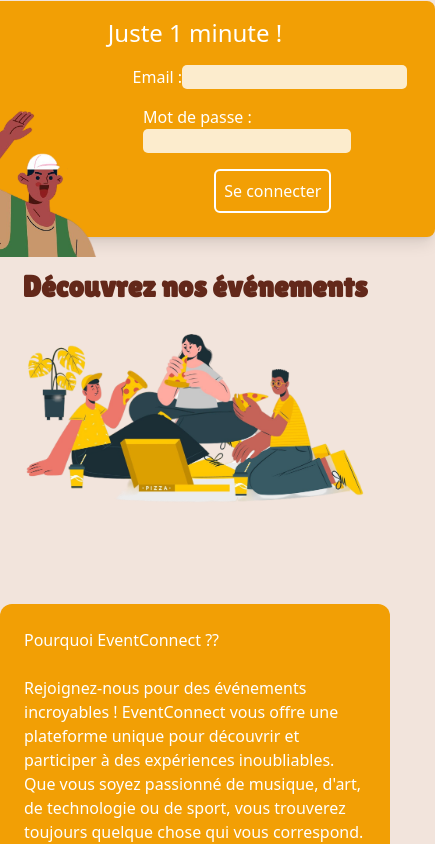
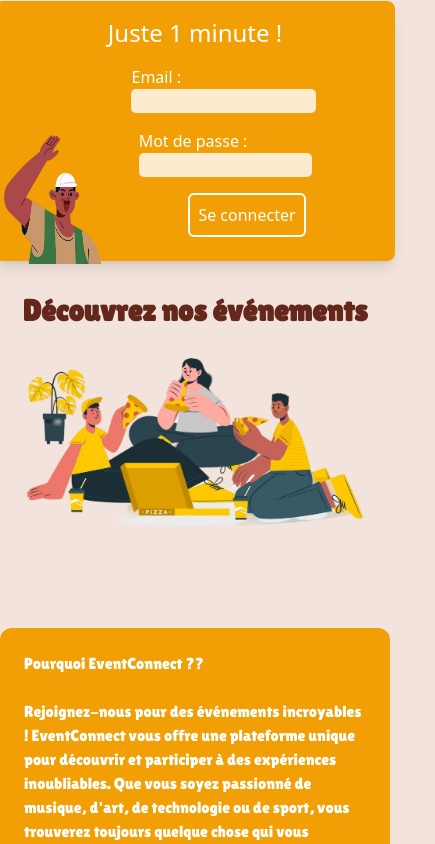
Before and after one commit to lucasdech/EventConnect-Front, an Angular app: page / in a window 390 px wide. Both pictures are taken after a click on the button "Se Connecter". Shown: the part 759-1603 px from the top of the page, 435 px wide, since content can reach past the window. Built offline with nearby package versions, Linux system fonts and the light colour scheme.

Commit message:
responsive home page and login form, test on phone now

```diff
--- a/src/app/components/login-form/login-form.component.css
+++ b/src/app/components/login-form/login-form.component.css
@@ -1,7 +1,7 @@
 #login {
     position: relative;
     width: 30em;
-    height: auto; /* Hauteur automatique */
+    height: auto;
     color: white;
     background-color: #F29F05;
     flex-direction: column;
@@ -41,3 +41,17 @@
     color: white;
     cursor: pointer;
 }
+
+@media screen and (max-width: 768px) {
+    #login img {
+        height: 150px;
+        position: relative;
+        bottom: -25%;
+        left: -5%;
+    }
+
+    #login {
+        width: 25em;
+    }
+
+}
--- a/src/app/components/login-form/login-form.component.html
+++ b/src/app/components/login-form/login-form.component.html
@@ -1,14 +1,14 @@
 <div id="login" class="rounded-lg shadow-lg flex flex-col items-center">
     <p class="text-white text-2xl my-4">Juste 1 minute !</p>
-    <div id="login_content">
-        <div>
+    <div id="login_content" class="flex flex-col">
+        <div class="w-full md:w-auto max-w-md">
             <form id="login_form" class="flex flex-col w-full mb-6" [formGroup]="loginForm" (ngSubmit)="login()">
-                <div>
+                <div class="flex flex-col">
                     <label for="email" class="text-white">Email :</label>
                     <input type="text" id="email" formControlName="email" name="email" required class="mb-4 rounded-md text-black">
                 </div>
 
-                <div class="password_input">
+                <div class="password_input flex flex-col">
                     <label for="password" class="text-white">Mot de passe :</label>
                     <input type="password" id="password" formControlName="password" name="password" required class="mb-4 rounded-md text-black">
                 </div>
@@ -18,8 +18,8 @@
                 </div>
             </form>
         </div>
-        <div>
-            <img src="assets/images/Forms/personnes-main-agitant.png" alt="Image">
+        <div class="md:flex-1">
+            <img src="assets/images/Forms/personnes-main-agitant.png" alt="Image" class="md:h-42 md:w-auto">
         </div>
     </div>
 </div>
--- a/src/app/pages/home/home.component.html
+++ b/src/app/pages/home/home.component.html
@@ -4,7 +4,7 @@
       <span class="block text-color">EVENT</span>
       <span class="block text-color">CONNECT</span>
     </h1>
-    <div class="flex flex-row justify-start space-x-4">
+    <div class="flex flex-row justify-start space-x-4 font-lilita">
       <button id="registerBtn" class="text-white no-underline btn btn-inscription">S'inscrire</button>
       <button id="loginBtn" class="text-white no-underline btn btn-connexion">Se Connecter</button>
     </div>
@@ -19,10 +19,10 @@
     <app-register-form id="registerForm" class="hidden"/>
 </div>
 
-<div class="container mx-auto mt-8 mb-10">
+<div class="container mx-auto mt-8 mb-10 font-lilita">
   <h3 class="text-center text-3xl font-bold text-color font-lilita">Découvrez nos événements</h3>
   <div class="flex flex-col md:flex-row items-start justify-between">
-    <div class="w-full md:w-1/2 -mt-10 md:mb-0">
+    <div class="w-full md:w-1/2 -mt-10 md:mb-0 sm:">
         <img src="assets/images/1.png" alt="">
     </div>
     <div class="w-full md:w-5/12 bg-[#F29F05] mt-20 p-6 rounded-xl">
```
